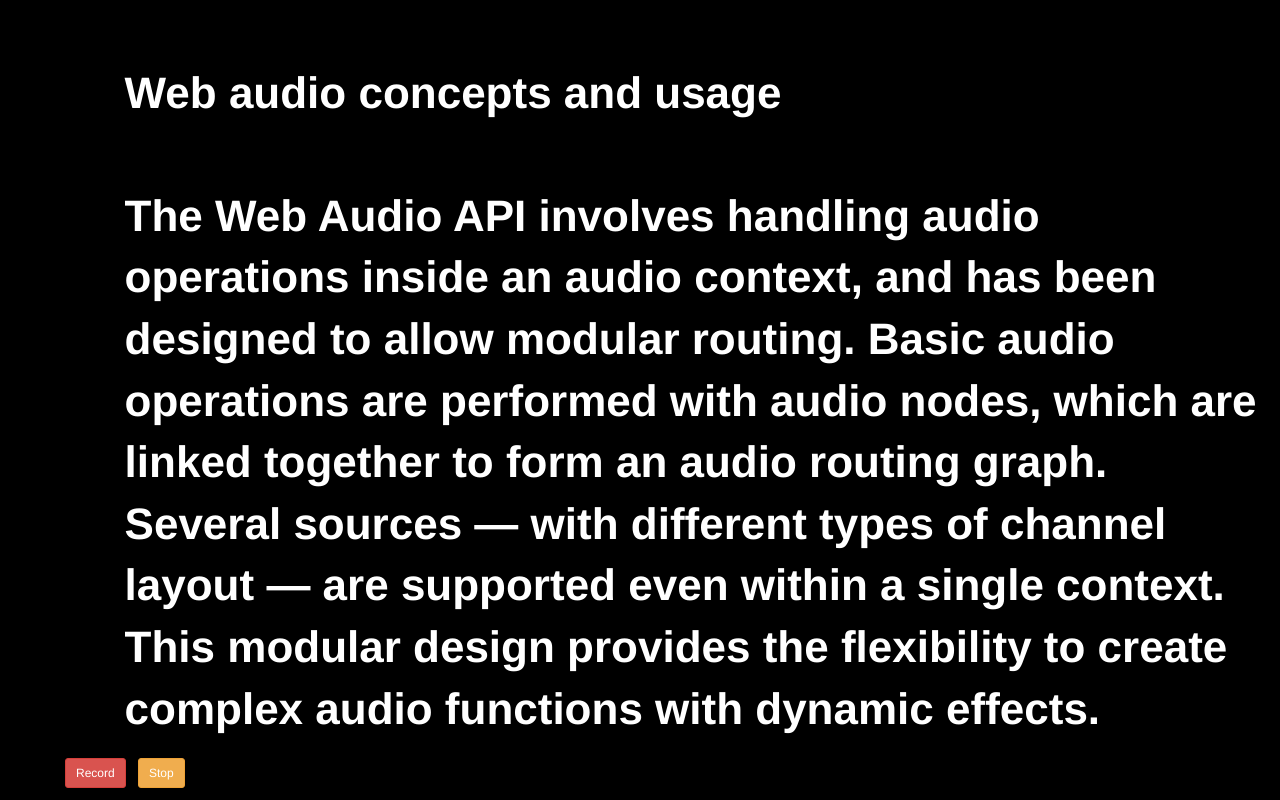
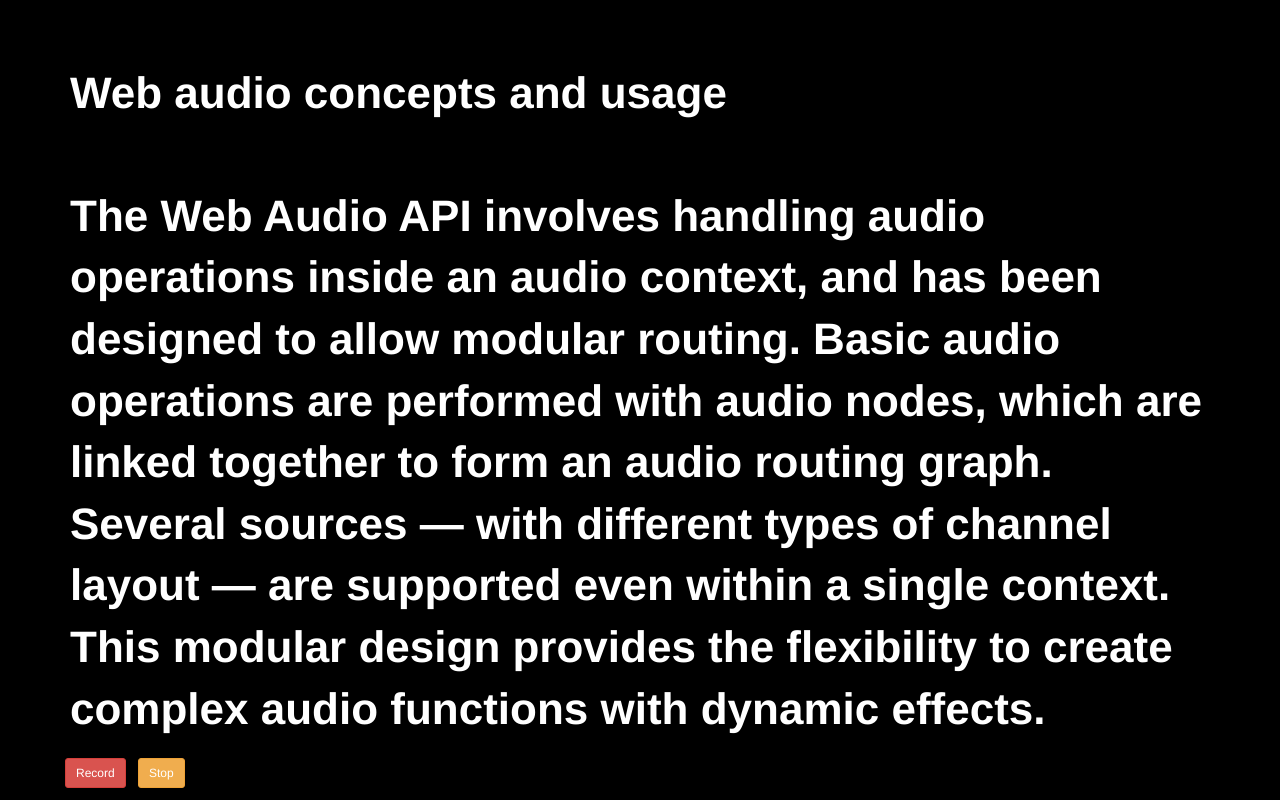
Before and after one commit to roopakburman/Teleprompter, a plain HTML site: page index.html in a window 1280 px wide. Shown: the top 800 px of the page. Drawn offline with Linux system fonts and the light colour scheme; files whose address does not match are found by name.

Commit message:
updated files

```diff
--- a/index.html
+++ b/index.html
@@ -14,7 +14,7 @@
 	</head>
 	<body>
 		<div class ="row">
-		<div class="col-md-offset-1">
+		<div class="col-md-12">
 			<div class="container" id="speech">
 
 			<strong>
```
